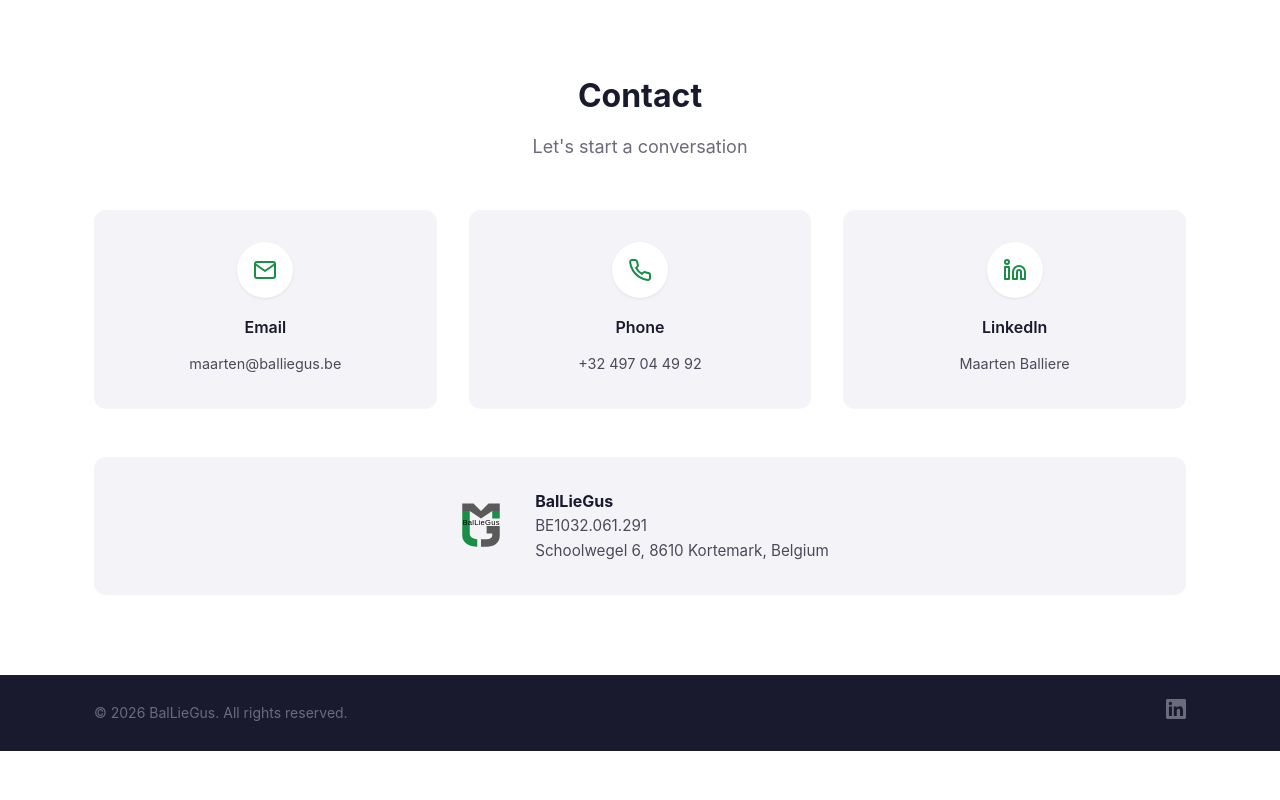
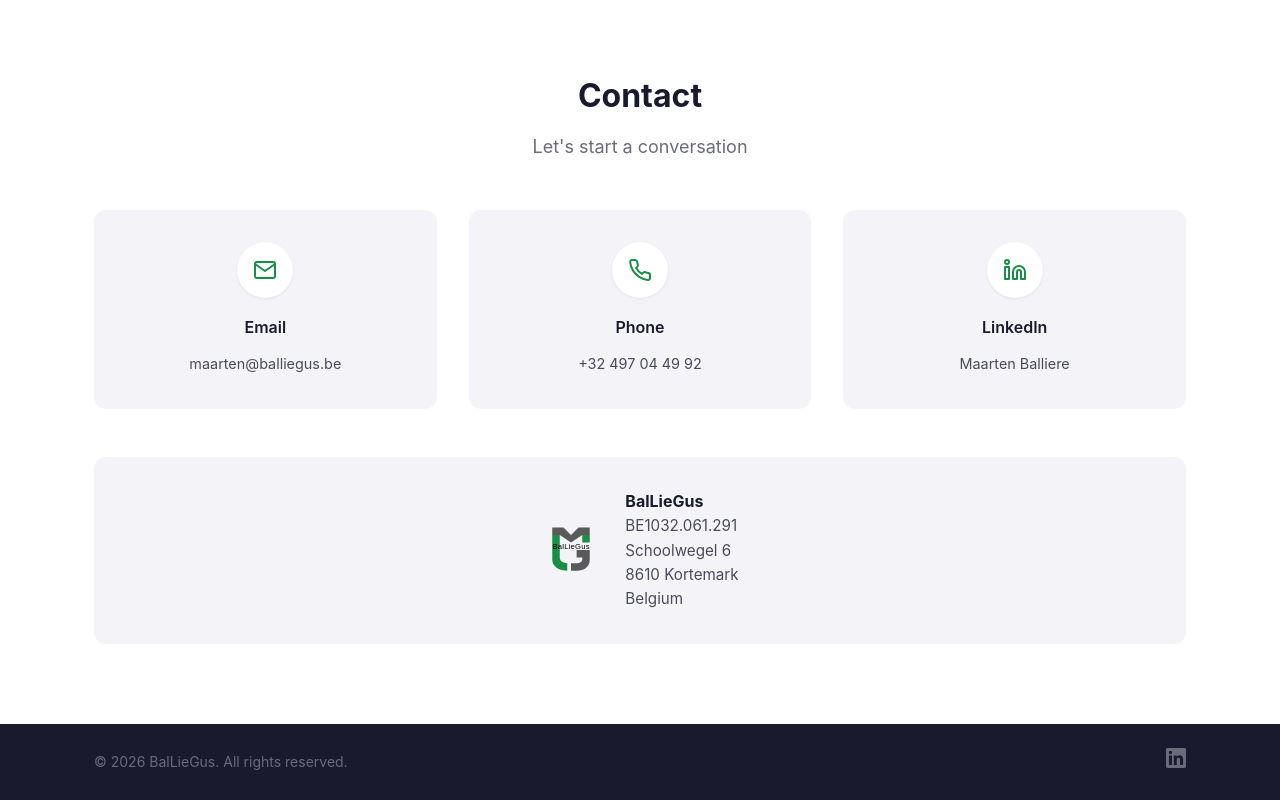
Before and after one commit to BalLieGus/website, a plain HTML site: page index.html in a window 1280 px wide. Shown: the part 2642-3442 px from the top of the page. Before the commit the page ends 3393 px from the top, so only its background shows below. Drawn offline with Linux system fonts and the light colour scheme.

Commit message:
update comp info

```diff
--- a/index.html
+++ b/index.html
@@ -149,7 +149,9 @@
                 <div>
                     <strong>BalLieGus</strong><br>
                     BE1032.061.291<br>
-                    Schoolwegel 6, 8610 Kortemark, Belgium
+                    Schoolwegel 6<br>
+                    8610 Kortemark<br>
+                    Belgium
                 </div>
             </div>
         </div>
```
